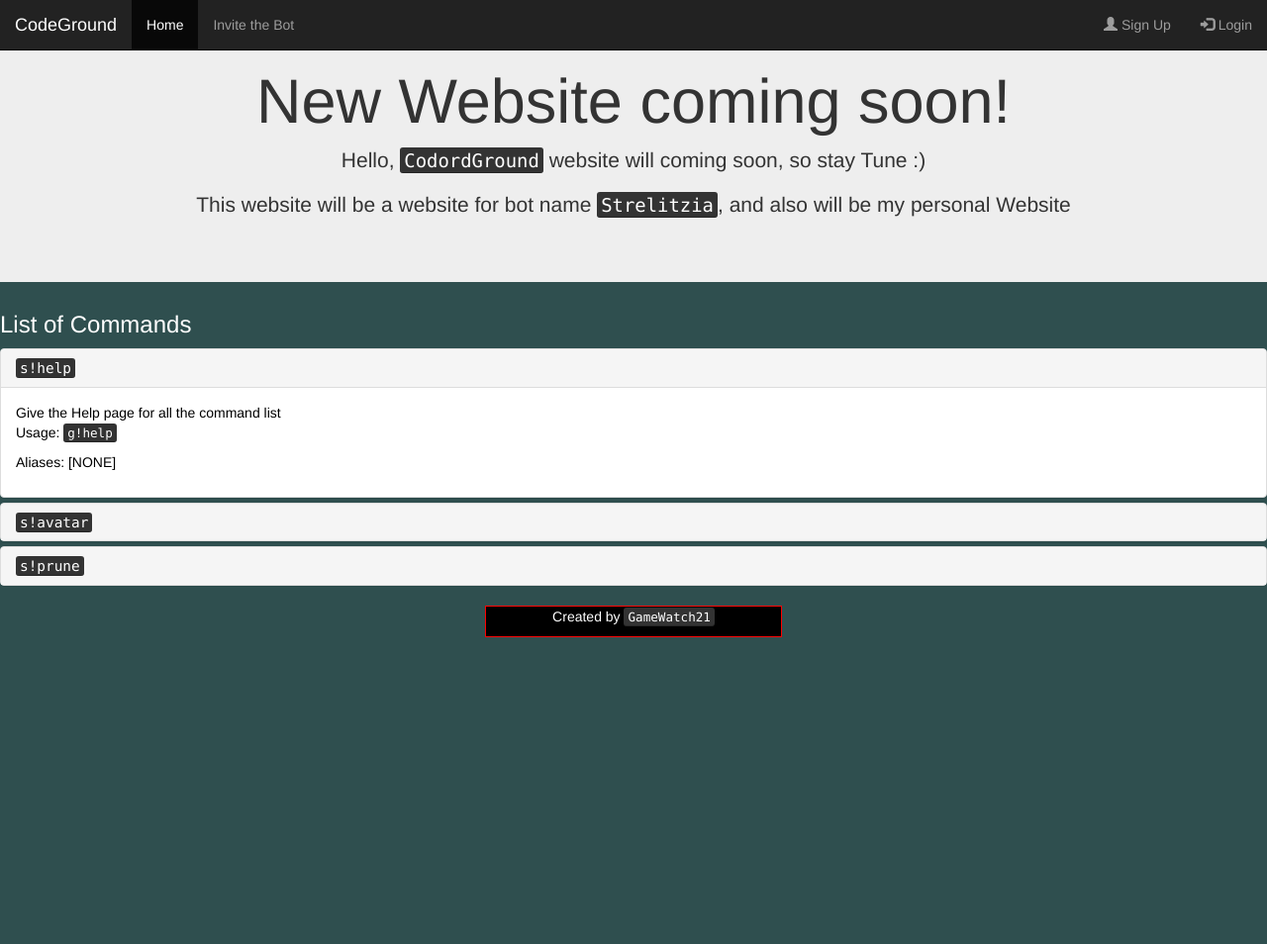
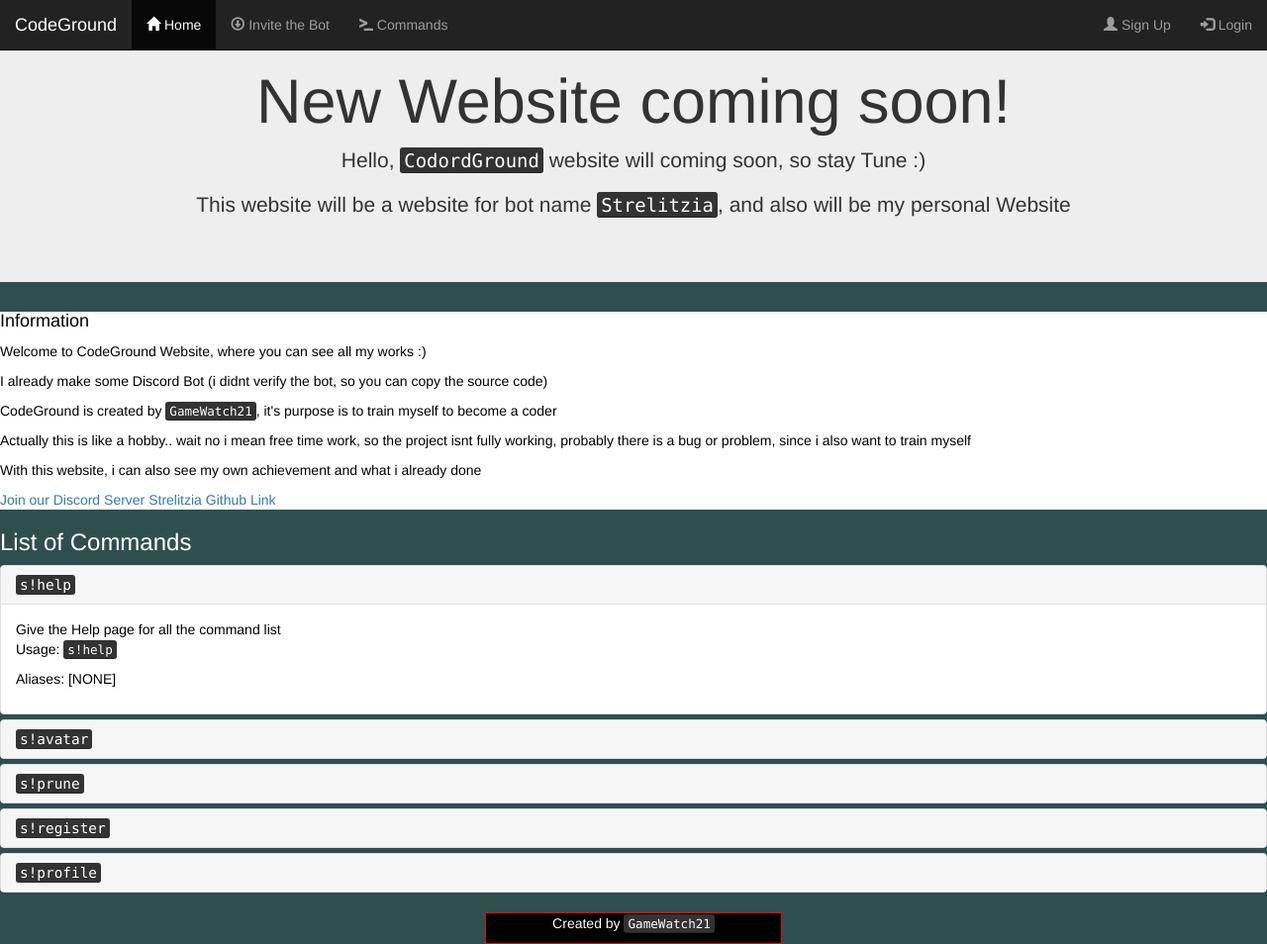
Before and after one commit to GameWatch21/CG-Economy, a website: page index.html in a window 1280 px wide. Shown: the whole page at 99% size. Before the commit the page ends 800 px from the top, so only its background shows below. Drawn offline with nearby package versions, Linux system fonts and the light colour scheme.

Commit message:
register.js and index.html updates

```diff
--- a/index.html
+++ b/index.html
@@ -10,12 +10,17 @@
   <!--
 <link href="https://cdn.jsdelivr.net/npm/bootstrap@5.0.0-beta1/dist/css/bootstrap.min.css" rel="stylesheet" integrity="sha384-giJF6kkoqNQ00vy+HMDP7azOuL0xtbfIcaT9wjKHr8RbDVddVHyTfAAsrekwKmP1" crossorigin="anonymous">
 -->
+  <link rel="stylesheet" href="https://use.fontawesome.com/releases/v5.7.0/css/all.css" integrity="sha384-lZN37f5QGtY3VHgisS14W3ExzMWZxybE1SJSEsQp9S+oqd12jhcu+A56Ebc1zFSJ" crossorigin="anonymous">
   <link rel="stylesheet" href="https://maxcdn.bootstrapcdn.com/bootstrap/3.4.1/css/bootstrap.min.css">
   <script src="https://ajax.googleapis.com/ajax/libs/jquery/3.5.1/jquery.min.js"></script>
-  <script src="https://maxcdn.bootstrapcdn.com/bootstrap/3.4.1/js/bootstrap.min.js"></script>
+  <script src="https://maxcdn.bootstrapcdn.com/bootstrap/3.4.1/js/bootstrap.min.js">
+  </script>
 </head>
 <body>
   <style>
+    html{
+      scroll-behavior: smooth
+      }
     body{
       background-color:#2F4F4F;
       }
@@ -27,6 +32,10 @@
       }
     .panel-group{
       color:black;
+      }
+    .info{
+      color:black;
+      background-color:white;
       }
     footer{
       color:white;
@@ -47,16 +56,16 @@
         <span class="icon-bar"></span>
         <span class="icon-bar"></span>
       </button>
-      <a class="navbar-brand" href="/index.html">CodeGround</a>
+      <a class="navbar-brand" href="#home">CodeGround</a>
     </div>
     <div class="collapse navbar-collapse" id="myNavbar">
       <ul class="nav navbar-nav">
-        <li class="active"><a href="#">Home</a></li>
+        <li class="active"><a href="#home"><i class="glyphicon glyphicon-home"></i> Home</a></li>
 
-        <li><a href="https://discord.com/api/oauth2/authorize?client_id=694134339465642014&permissions=8&redirect_uri=https%3A%2F%2Fcodeground-cg.glitch.me%2F&scope=bot">Invite the Bot</a></li>
-        <!--
-        <li><a href="#">Page 2</a></li>
-        <li><a href="#">Page 3</a></li> -->
+        <li><a href="https://discord.com/api/oauth2/authorize?client_id=694134339465642014&permissions=8&redirect_uri=https%3A%2F%2Fcodeground-cg.glitch.me%2F&scope=bot"><i class="glyphicon glyphicon-download"></i> Invite the Bot</a></li>
+
+        <li><a href="#commands"><i class="glyphicon glyphicon-console"></i> Commands</a></li>
+       <!-- <li><a href="#">Page 3</a></li> -->
       </ul>
       <ul class="nav navbar-nav navbar-right">
         <li><a href="#"><span class="glyphicon glyphicon-user"></span> Sign Up</a></li>
@@ -65,11 +74,13 @@
     </div>
   </div>
 </nav>
-  <div class="jumbotron text-center">
+  <div class="jumbotron jumbotron-fluid text-center" id="home">
+    <div class="container">
   <h1>New Website coming soon!</h1>
     <p>Hello, <kbd>CodordGround</kbd> website will coming soon, so stay Tune :)</p>
     <p>This website will be a website for bot name <kbd>Strelitzia</kbd>, and also will be my personal Website
      </p>
+      </div>
 	</div>
 
   <div class="logining">
@@ -78,7 +89,20 @@
   <!--  <div class="join-guild">
       Join <a id="invite" style="button" href="https://discord.com/api/oauth2/authorize?client_id=694134339465642014&redirect_uri=https%3A%2F%2Fcodeground-cg.glitch.me%2F&response_type=code&scope=guilds.join">Our Guild</a> So you didnt miss out great news and updates
       </div> -->
-  <div class="commands">
+  <div class="info" id="info">
+    <div class="card">
+    <h4 class="card-title">Information</h4>
+    <p class="card-text">Welcome to CodeGround Website, where you can see all my works :)</p>
+    <p class="card-text">I already make some Discord Bot (i didnt verify the bot, so you can copy the source code)</p>
+    <p class="card-text">CodeGround is created by <kbd>GameWatch21</kbd>, it's purpose is to train myself to become a coder</p>
+    <p class="card-text">Actually this is like a hobby.. wait no i mean free time work, so the project isnt fully working, probably there is a bug or problem, since i also want to train myself</p>
+    <p class="card-text">With this website, i can also see my own achievement and what i already done</p>
+    <a href="#" class="card-link">Join our Discord Server</a>
+    <a href="#" class="card-link">Strelitzia Github Link</a>
+  </div>
+</div>
+
+  <div class="commands" id="commands">
     <h3>List of Commands</h3>
   <div class="panel-group" id="accordion">
   <div class="panel panel-default">
@@ -89,7 +113,7 @@
       </h4>
     </div>
     <div id="collapse1" class="panel-collapse collapse in">
-      <div class="panel-body">Give the Help page for all the command list<p>Usage: <kbd>g!help</kbd></p><p>Aliases: [NONE]</p></div>
+      <div class="panel-body">Give the Help page for all the command list<p>Usage: <kbd>s!help</kbd></p><p>Aliases: [NONE]</p></div>
     </div>
   </div>
   <div class="panel panel-default">
@@ -112,6 +136,28 @@
     </div>
     <div id="collapse3" class="panel-collapse collapse">
       <div class="panel-body">Pruning or Deleting message on a channel<p>Usage: <kbd>s!prune [AMOUNT]</kbd></p></div>
+    </div>
+  </div>
+    <div class="panel panel-default">
+    <div class="panel-heading">
+      <h4 class="panel-title">
+        <a data-toggle="collapse" data-parent="#accordion" href="#collapse4">
+        <kbd>s!register</kbd></a>
+      </h4>
+    </div>
+    <div id="collapse4" class="panel-collapse collapse">
+      <div class="panel-body">Register to the economy Games, Choose a class and start playing<p>Usage: <kbd>s!register | s!register [CLASS]</kbd></p><p>Aliases: s!reg</p></div>
+    </div>
+  </div>
+    <div class="panel panel-default">
+    <div class="panel-heading">
+      <h4 class="panel-title">
+        <a data-toggle="collapse" data-parent="#accordion" href="#collapse5">
+        <kbd>s!profile</kbd></a>
+      </h4>
+    </div>
+    <div id="collapse5" class="panel-collapse collapse">
+      <div class="panel-body">Check your profile game, If you already register, you can view your profile, oh also you can check someone profile too<p>Usage: <kbd>s!profile | s!profile [USER]</kbd></p><p>Aliases: s!pro</p></div>
     </div>
   </div>
 </div>
```
Also changed, not shown: commands/register.js (+33 -8 lines), 1 other file.
